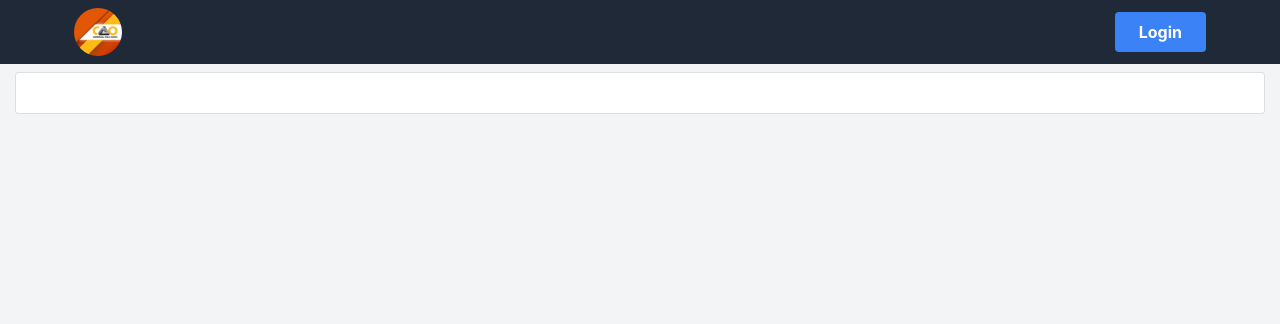
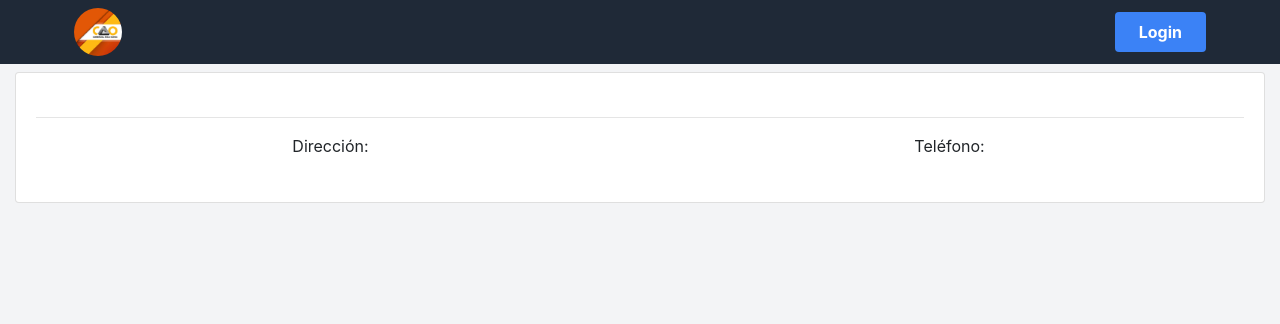
Before and after one commit to ErickAlejandro/App-web-facturacion, a Django app: template webBilling/templates/enterprise.html in a window 1280 px wide. Shown: the top 324 px of the page. Run offline with Django 5.2, Linux system fonts and the light colour scheme; the template is opened without the code that fills it, so the values that code supplies are empty; some libraries are stand-ins or nearby versions; some web fonts are replaced.

Commit message:
Added info in enterprise view

```diff
--- a/webBilling/static/js/enterprise.js
+++ b/webBilling/static/js/enterprise.js
@@ -1,5 +1,14 @@
 let userData = JSON.parse(document.getElementById('userData').textContent);
 let enterpriseData = JSON.parse(document.getElementById('enterpriseData').textContent);
+const nameEnterprise = document.getElementById("nameEnterprise");
+const direccionEmpresa = document.getElementById("direccionEmpresa");
+const telefonoEmpresa = document.getElementById("telefonoEmpresa");
 
 userNameLoged.textContent = userData.nombre;
 userRucLoged.textContent = userData.ruc;
+
+nameEnterprise.textContent = enterpriseData[0].nombreempresa;
+direccionEmpresa.textContent = enterpriseData[0].direccion1;
+telefonoEmpresa.textContent = enterpriseData[0].telefono1;
+
+console.log(enterpriseData[0])
--- a/webBilling/templates/enterprise.html
+++ b/webBilling/templates/enterprise.html
@@ -11,7 +11,22 @@ Empresa
         <div class="col-md-12">
             <div class="card mt-2">
                 <div class="card-body">
-
+                    <div class="row text-center">
+                        <div class="col-md-12">
+                            <h2 id="nameEnterprise"></h2>
+                        </div>
+                    </div>
+                    <hr>
+                    <div class="row text-center">
+                        <div class="col-md-6">
+                            <label for="direccionEmpresa">Dirección:</label>
+                            <p id="direccionEmpresa"></p>
+                        </div>
+                        <div class="col-md-6">
+                            <label for="telefonoEmpresa">Teléfono:</label>
+                            <p id="telefonoEmpresa"></p>
+                        </div>
+                    </div>
                 </div>
             </div>
         </div>
```
